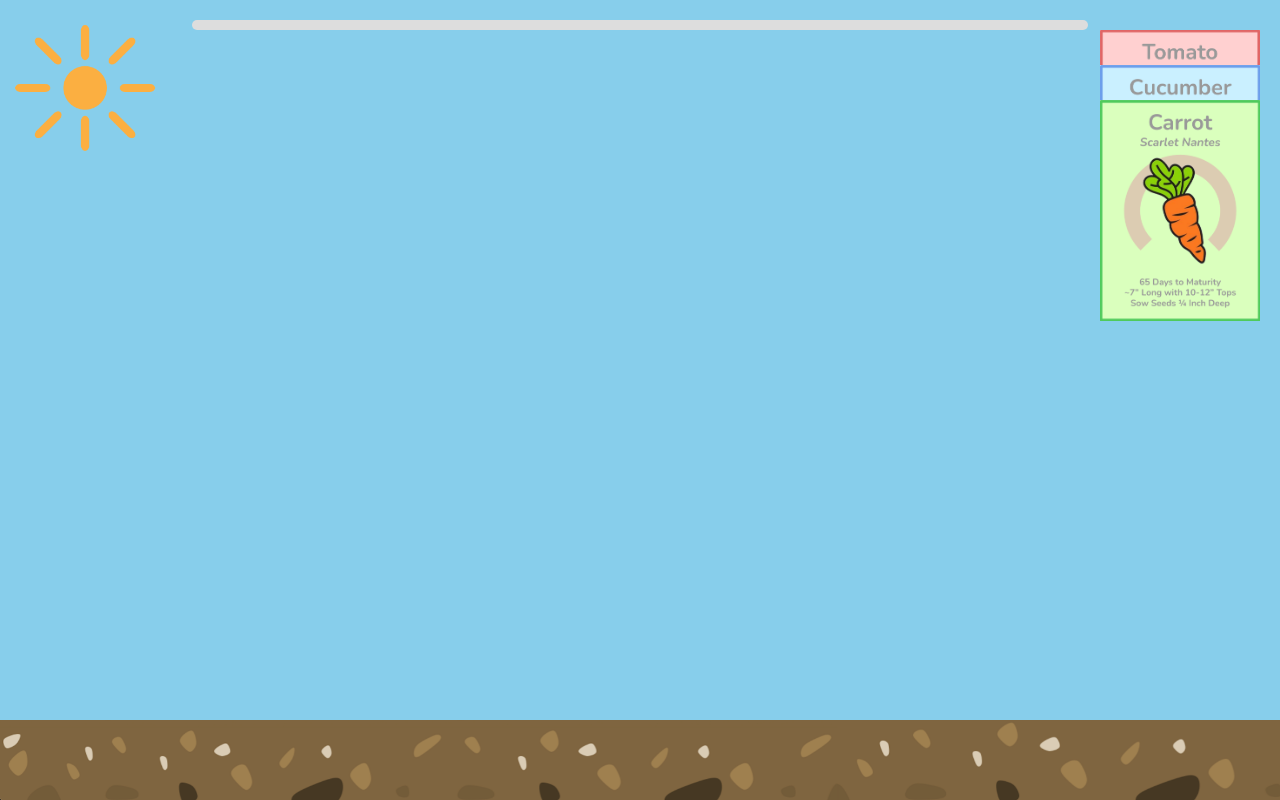
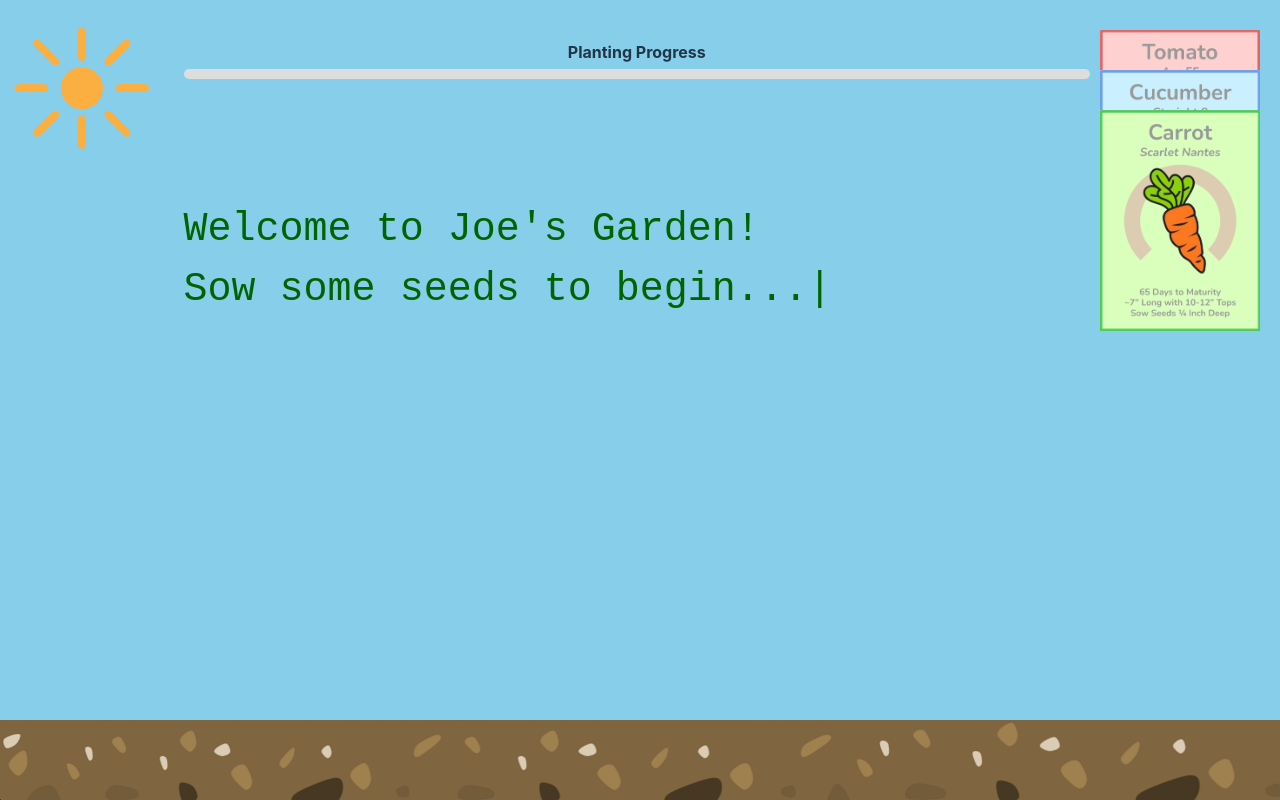
Before and after one commit to joku8/joku8.github.io, a React (Vite) app: page / in a window 1280 px wide. Built offline with nearby package versions, Linux system fonts and the light colour scheme.

Commit message:
Add typewriter animation

```diff
--- a/src/landing_page/LandingPage.tsx
+++ b/src/landing_page/LandingPage.tsx
@@ -1,13 +1,65 @@
-import React, { useState } from "react";
+import React, { useState, useEffect } from "react";
 import SeedStack from "./SeedStack";
 import ProgressBar from "./ProgressBar";
 
+// Typewriter Hook with Moving Cursor
+const useTypewriter = (
+  text: string,
+  speed: number = 100,
+  onComplete?: () => void
+) => {
+  const [displayText, setDisplayText] = useState("");
+  const [index, setIndex] = useState(0);
+  const [showCursor, setShowCursor] = useState(true);
+
+  useEffect(() => {
+    if (index < text.length) {
+      const timeout = setTimeout(() => {
+        setDisplayText((prev) => prev + text.charAt(index));
+        setIndex((prevIndex) => prevIndex + 1);
+      }, speed);
+      return () => clearTimeout(timeout);
+    } else if (onComplete) {
+      onComplete();
+    }
+  }, [index, text, speed, onComplete]);
+
+  useEffect(() => {
+    const cursorInterval = setInterval(() => {
+      setShowCursor((prev) => !prev);
+    }, 500);
+    return () => clearInterval(cursorInterval);
+  }, []);
+
+  return { displayText, showCursor };
+};
+
 const LandingPage: React.FC = () => {
   const [isProgressActive, setIsProgressActive] = useState(false);
+  const [isFirstLineDone, setIsFirstLineDone] = useState(false);
+
+  const { displayText: line1, showCursor: showCursor1 } = useTypewriter(
+    "Welcome to Joe's Garden!",
+    100,
+    () => setIsFirstLineDone(true)
+  );
+
+  const { displayText: line2, showCursor: showCursor2 } = useTypewriter(
+    isFirstLineDone ? "Sow some seeds to begin..." : "",
+    100
+  );
+
+  // **Dynamic Calculations**
+  const viewportWidth = window.innerWidth;
+  const sunWidth = 0.12 * viewportWidth; // Sun image width (12% of viewport width)
+  const seedPacketWidth = 0.3 * window.innerHeight * (1 / 1.5); // Seed packet width
+
+  const progressBarLeft = sunWidth + 30; // Leaves 30px gap from the sun
+  const progressBarRight = viewportWidth - seedPacketWidth - 30; // Leaves 30px gap from the seed packets
+  const progressBarWidth = progressBarRight - progressBarLeft;
 
   const handleProgressComplete = () => {
     console.log("Progress Bar Complete!");
-    // Perform any actions when the progress completes
   };
 
   return (
@@ -21,10 +73,36 @@ const LandingPage: React.FC = () => {
         position: "relative",
       }}
     >
-      {/* Progress Bar */}
+      {/* Welcome Text - Left aligned with Progress Bar */}
+      <div
+        style={{
+          position: "absolute",
+          top: "25vh",
+          left: `${progressBarLeft}px`,
+          fontFamily: "'Courier New', Courier, monospace",
+          fontSize: "5vh",
+          color: "darkgreen",
+          textAlign: "left",
+          lineHeight: "1.5",
+        }}
+      >
+        <div>
+          {line1}
+          {isFirstLineDone ? "" : showCursor1 ? "|" : ""}
+        </div>
+        <div>
+          {line2}
+          {isFirstLineDone && showCursor2 ? "|" : ""}
+        </div>
+      </div>
+
+      {/* Progress Bar - Dynamically Positioned */}
       <ProgressBar
         isFilling={isProgressActive}
         onComplete={handleProgressComplete}
+        left={progressBarLeft}
+        width={progressBarWidth}
+        top={"5vh"} // Set top position to 5% of viewport height
       />
 
       {/* Sun image */}
@@ -33,8 +111,8 @@ const LandingPage: React.FC = () => {
           position: "absolute",
           top: 0,
           left: 0,
+          width: `${sunWidth}px`,
           height: "20vh",
-          aspectRatio: "1 / 1",
           backgroundImage: "url('/artifacts/sun.png')",
           backgroundRepeat: "no-repeat",
           backgroundSize: "contain",
--- a/src/landing_page/ProgressBar.tsx
+++ b/src/landing_page/ProgressBar.tsx
@@ -1,15 +1,24 @@
 import React, { useState, useEffect } from "react";
 
 interface ProgressBarProps {
-  isFilling: boolean; // Whether the progress bar is actively filling
-  onComplete: () => void; // Callback when the progress bar completes
+  isFilling: boolean;
+  onComplete: () => void;
+  left: number; // Dynamically set left position
+  width: number; // Dynamically set width
+  top: string; // Dynamically set top position
 }
 
-const ProgressBar: React.FC<ProgressBarProps> = ({ isFilling, onComplete }) => {
-  const [progress, setProgress] = useState(0); // Progress percentage (0 to 100)
+const ProgressBar: React.FC<ProgressBarProps> = ({
+  isFilling,
+  onComplete,
+  left,
+  width,
+  top,
+}) => {
+  const [progress, setProgress] = useState(0);
 
   useEffect(() => {
-    let interval: NodeJS.Timeout | null = null;
+    let interval: ReturnType<typeof setInterval> | null = null;
 
     if (isFilling) {
       interval = setInterval(() => {
@@ -19,11 +28,11 @@ const ProgressBar: React.FC<ProgressBarProps> = ({ isFilling, onComplete }) => {
             onComplete();
             return 100;
           }
-          return prev + 5; // Fills over 5 seconds (100 / 2 = 50 iterations, 100ms each)
+          return prev + 5;
         });
       }, 100);
     } else {
-      setProgress(0); // Reset progress when not filling
+      setProgress(0);
     }
 
     return () => {
@@ -35,9 +44,27 @@ const ProgressBar: React.FC<ProgressBarProps> = ({ isFilling, onComplete }) => {
     <div
       style={{
         position: "absolute",
-        top: 20, // Top center
-        left: "15%", // Starts from 12.5% to make it centered in the middle 75%
-        width: "70%",
+        top: top,
+        left: `${left}px`,
+        width: `${width}px`,
+        textAlign: "center",
+      }}
+    >
+      {/* Title */}
+      <div
+        style={{
+          fontSize: "16px",
+          fontWeight: "bold",
+          marginBottom: "5px",
+        }}
+      >
+        Planting Progress
+      </div>
+
+      {/* Progress Bar */}
+      <div
+        style={{
+          width: "100%",
           height: "10px",
           backgroundColor: "#ddd",
           borderRadius: "5px",
@@ -48,10 +75,11 @@ const ProgressBar: React.FC<ProgressBarProps> = ({ isFilling, onComplete }) => {
           style={{
             width: `${progress}%`,
             height: "100%",
-          backgroundColor: "#4caf50", // Green progress bar
+            backgroundColor: "#4caf50",
             transition: isFilling ? "width 0.1s linear" : "none",
           }}
         />
+      </div>
     </div>
   );
 };
--- a/src/landing_page/SeedStack.tsx
+++ b/src/landing_page/SeedStack.tsx
@@ -1,4 +1,4 @@
-import React, { useEffect, useRef } from "react";
+import React, { useEffect, useRef, useState } from "react";
 
 interface SeedPacket {
   id: string;
@@ -27,24 +27,36 @@ const SeedStack: React.FC<SeedStackProps> = ({ setProgressActive }) => {
     {}
   );
 
+  const [hoveredSeed, setHoveredSeed] = useState<string | null>(null);
+  const [selectedSeed, setSelectedSeed] = useState<string | null>(null);
+
   const [seeds] = React.useState<SeedPacket[]>([
     {
       id: "carrot",
       image: "/artifacts/carrot_seed_packet.png",
       zIndex: 3,
-      originalPosition: { ...basePosition, top: basePosition.top + 70 },
+      originalPosition: {
+        ...basePosition,
+        top: basePosition.top + 0.1 * window.innerHeight, // Offset by 10% of viewport height
+      },
     },
     {
       id: "cucumber",
       image: "/artifacts/cucumber_seed_packet.png",
       zIndex: 2,
-      originalPosition: { ...basePosition, top: basePosition.top + 35 },
+      originalPosition: {
+        ...basePosition,
+        top: basePosition.top + 0.05 * window.innerHeight, // Offset by 5% of viewport height
+      },
     },
     {
       id: "tomato",
       image: "/artifacts/tomato_seed_packet.png",
       zIndex: 1,
-      originalPosition: { ...basePosition },
+      originalPosition: {
+        ...basePosition,
+        top: basePosition.top, // No offset
+      },
     },
   ]);
 
@@ -77,6 +89,8 @@ const SeedStack: React.FC<SeedStackProps> = ({ setProgressActive }) => {
         seed.zIndex = Math.max(...seeds.map((s) => s.zIndex)) + 1;
       }
     });
+
+    setSelectedSeed(id); // Mark this seed as selected
   };
 
   const handleMouseMove = (e: MouseEvent) => {
@@ -112,7 +126,7 @@ const SeedStack: React.FC<SeedStackProps> = ({ setProgressActive }) => {
       seedElement.style.left = `${newLeft}px`;
       seedElement.style.transform = `rotate(${
         rotationRef.current[draggingId] || 0
-      }deg)`;
+      }deg) scale(1.15)`; // Keep enlarged while dragging
     }
   };
 
@@ -131,12 +145,13 @@ const SeedStack: React.FC<SeedStackProps> = ({ setProgressActive }) => {
         "top 0.3s ease, left 0.3s ease, transform 0.3s ease";
       seedElement.style.top = `${originalPosition.top}px`;
       seedElement.style.left = `${originalPosition.left}px`;
-      seedElement.style.transform = "rotate(0deg)";
+      seedElement.style.transform = "rotate(0deg) scale(1)"; // Reset size after release
     }
 
     positionsRef.current[draggingId] = originalPosition;
     rotationRef.current[draggingId] = 0;
     setProgressActive(false);
+    setSelectedSeed(null); // Deselect the seed
 
     // Reset z-index to the original value
     seeds.forEach((seed) => {
@@ -151,6 +166,14 @@ const SeedStack: React.FC<SeedStackProps> = ({ setProgressActive }) => {
     setTimeout(() => {
       if (seedElement) seedElement.style.transition = "";
     }, 300);
+  };
+
+  const handleMouseEnter = (id: string) => {
+    setHoveredSeed(id);
+  };
+
+  const handleMouseLeave = (id: string) => {
+    setHoveredSeed((current) => (current === id ? null : current));
   };
 
   useEffect(() => {
@@ -171,7 +194,10 @@ const SeedStack: React.FC<SeedStackProps> = ({ setProgressActive }) => {
           ref={(el) => (seedRefs.current[seed.id] = el)}
           style={{
             position: "absolute",
-            top: seed.originalPosition.top,
+            top:
+              hoveredSeed === seed.id && !selectedSeed
+                ? seed.originalPosition.top - 0.05 * seedHeight // Hover effect: rise by 10% of height
+                : seed.originalPosition.top,
             left: seed.originalPosition.left,
             zIndex: seed.zIndex,
             height: seedHeight,
@@ -180,10 +206,15 @@ const SeedStack: React.FC<SeedStackProps> = ({ setProgressActive }) => {
             backgroundSize: "contain",
             backgroundRepeat: "no-repeat",
             backgroundPosition: "center",
-            transform: `rotate(${rotationRef.current[seed.id] || 0}deg)`,
+            transform: `rotate(${rotationRef.current[seed.id] || 0}deg) ${
+              selectedSeed === seed.id ? "scale(1.15)" : "scale(1)" // Enlarge when selected
+            }`,
+            transition: "top 0.4s ease, transform 0.3s ease", // Slower hover rise
             cursor: "grab",
           }}
           onMouseDown={(e) => handleMouseDown(e, seed.id)}
+          onMouseEnter={() => handleMouseEnter(seed.id)}
+          onMouseLeave={() => handleMouseLeave(seed.id)}
         ></div>
       ))}
     </>
```
Lines whose indentation alone changed are shown as unchanged.
